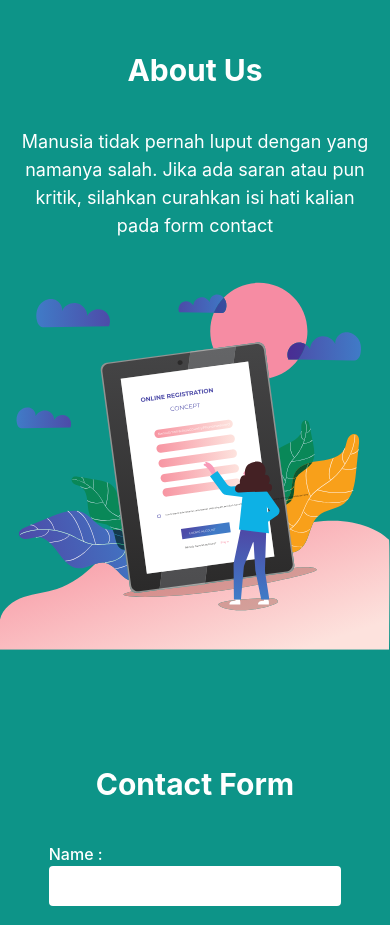
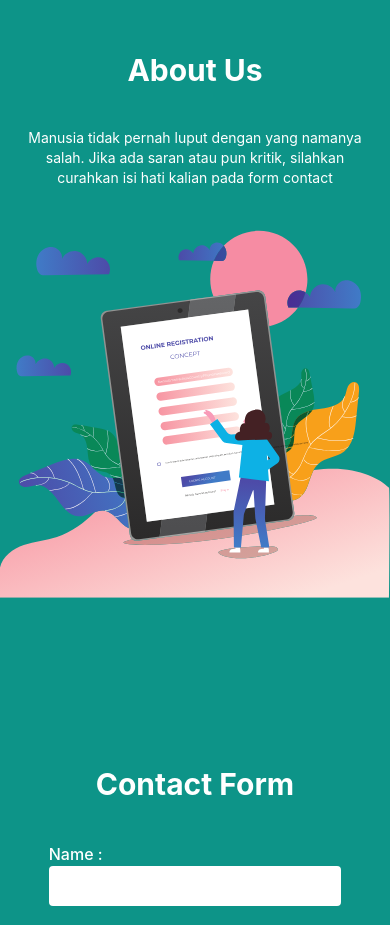
Before and after one commit to muhammadalief19/final-project, a React (Create React App) app: page / in a window 390 px wide. Shown: the part 3940-4865 px from the top of the page. Built offline with nearby package versions, Linux system fonts and the light colour scheme.

Commit message:
mengatur font-size section contact agar lebih responsive

```diff
--- a/src/pages/Contact.jsx
+++ b/src/pages/Contact.jsx
@@ -88,10 +88,10 @@ function Contact() {
           <div className="w-full lg:w-[90%] grid grid-rows-2 lg:grid-rows-1 lg:grid-cols-2 gap-10 h-max">
             <div className="w-full flex flex-col items-center text-center text-white pt-20 rounded">
               <p className="font-bold text-3xl mb-10">About Us</p>
-              <p className="w-[90%] lg:w-[60%] text-lg mb-5">
+              <p className="w-[90%] md:w-[60%] text-sm md:text-base lg:text-lg mb-5">
                 Manusia tidak pernah luput dengan yang namanya salah. Jika ada
                 saran atau pun kritik, silahkan curahkan isi hati kalian pada
-                form contact{" "}
+                form contact
               </p>
               <img src={img1} alt="" className="w-full md:w-3/4" />
             </div>
```
